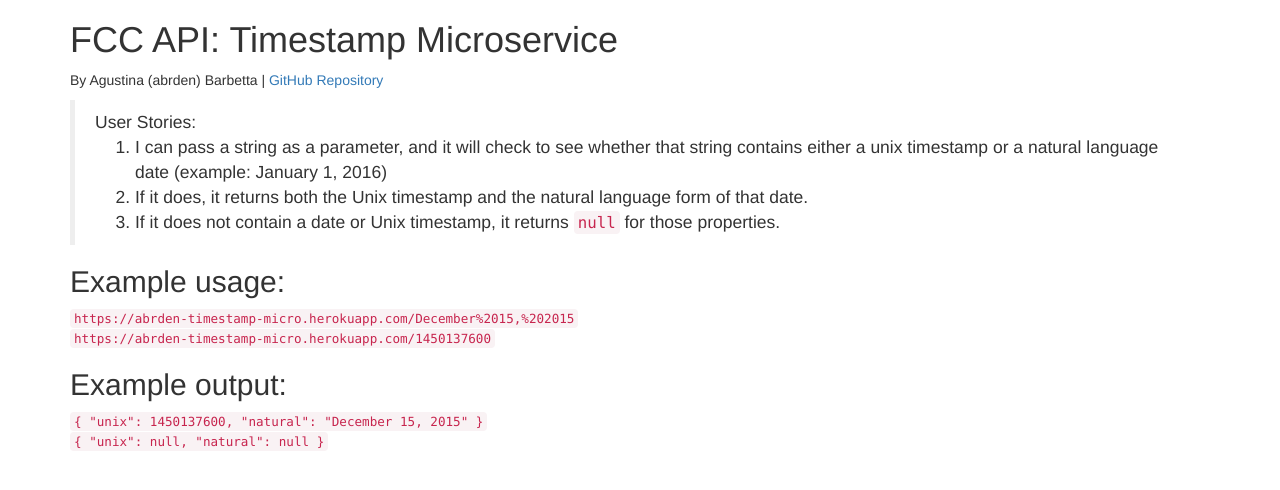
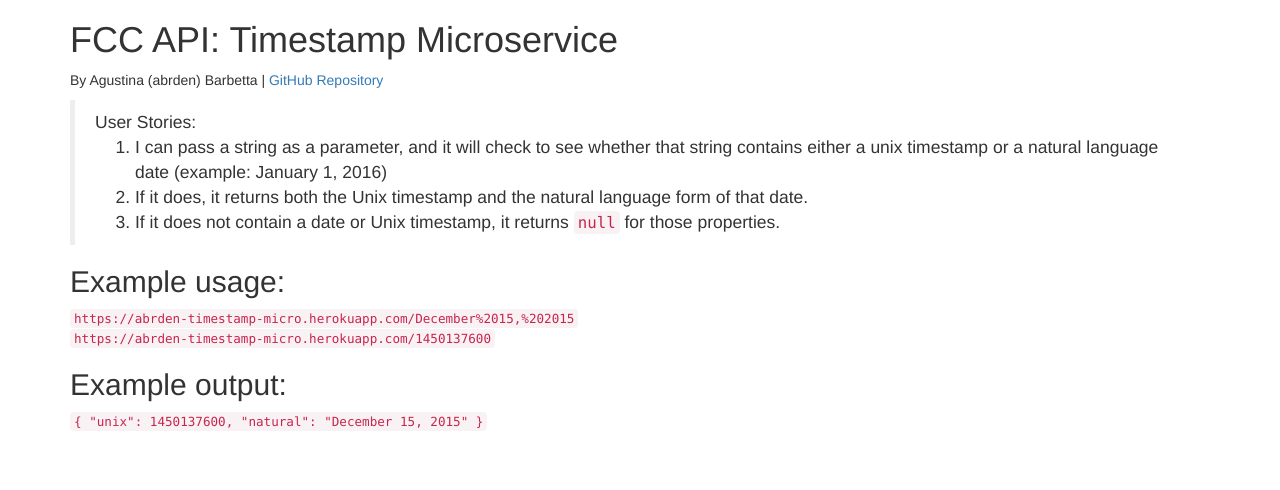
Before and after one commit to abrden/timestamp-microservice, a website: page public/index.html in a window 1280 px wide. Drawn offline with nearby package versions, Linux system fonts and the light colour scheme.

Commit message:
Example output updated

```diff
--- a/public/index.html
+++ b/public/index.html
@@ -24,8 +24,7 @@
     <code>https://abrden-timestamp-micro.herokuapp.com/December%2015,%202015</code><br>
     <code>https://abrden-timestamp-micro.herokuapp.com/1450137600</code>
     <h2>Example output:</h2>
-    <code>{ "unix": 1450137600, "natural": "December 15, 2015" }</code><br>
-    <code>{ "unix": null, "natural": null }</code>
+    <code>{ "unix": 1450137600, "natural": "December 15, 2015" }</code>
 </div>
 </body>
 
```
